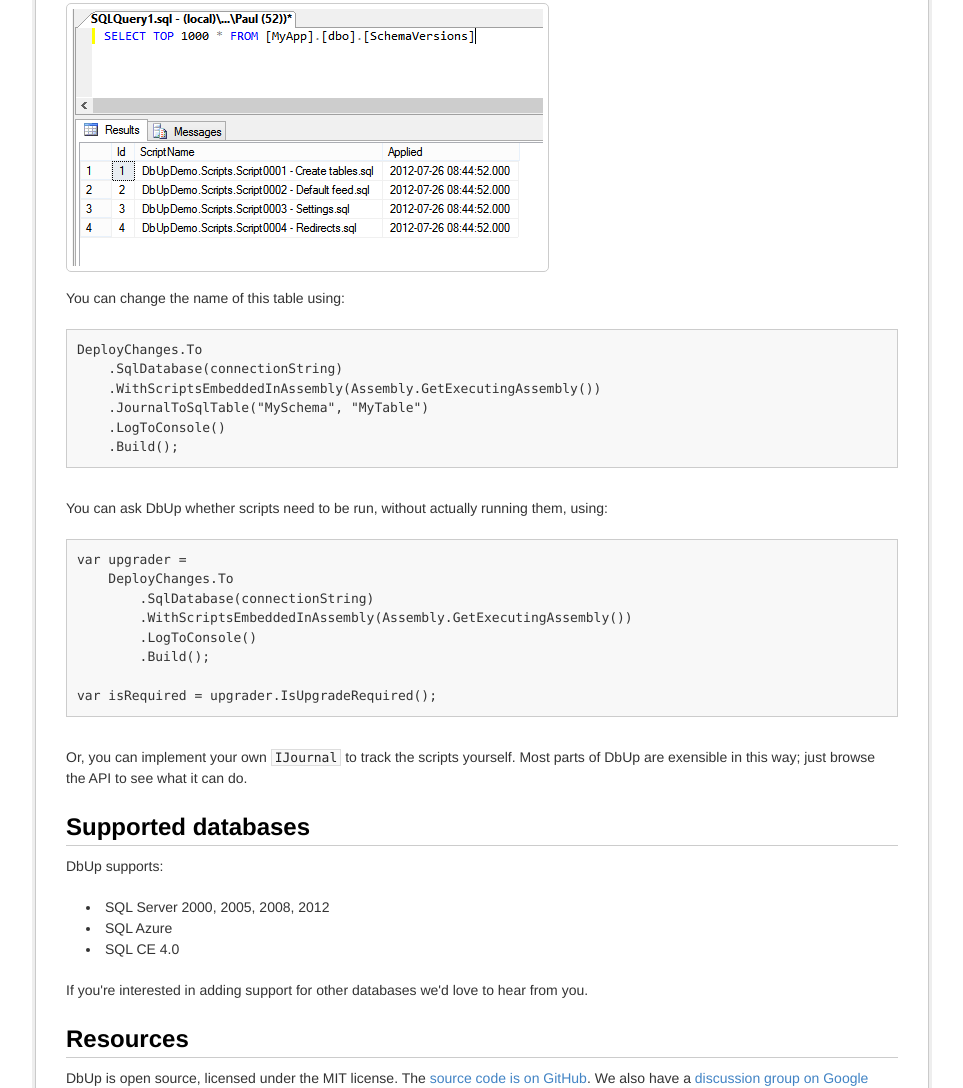
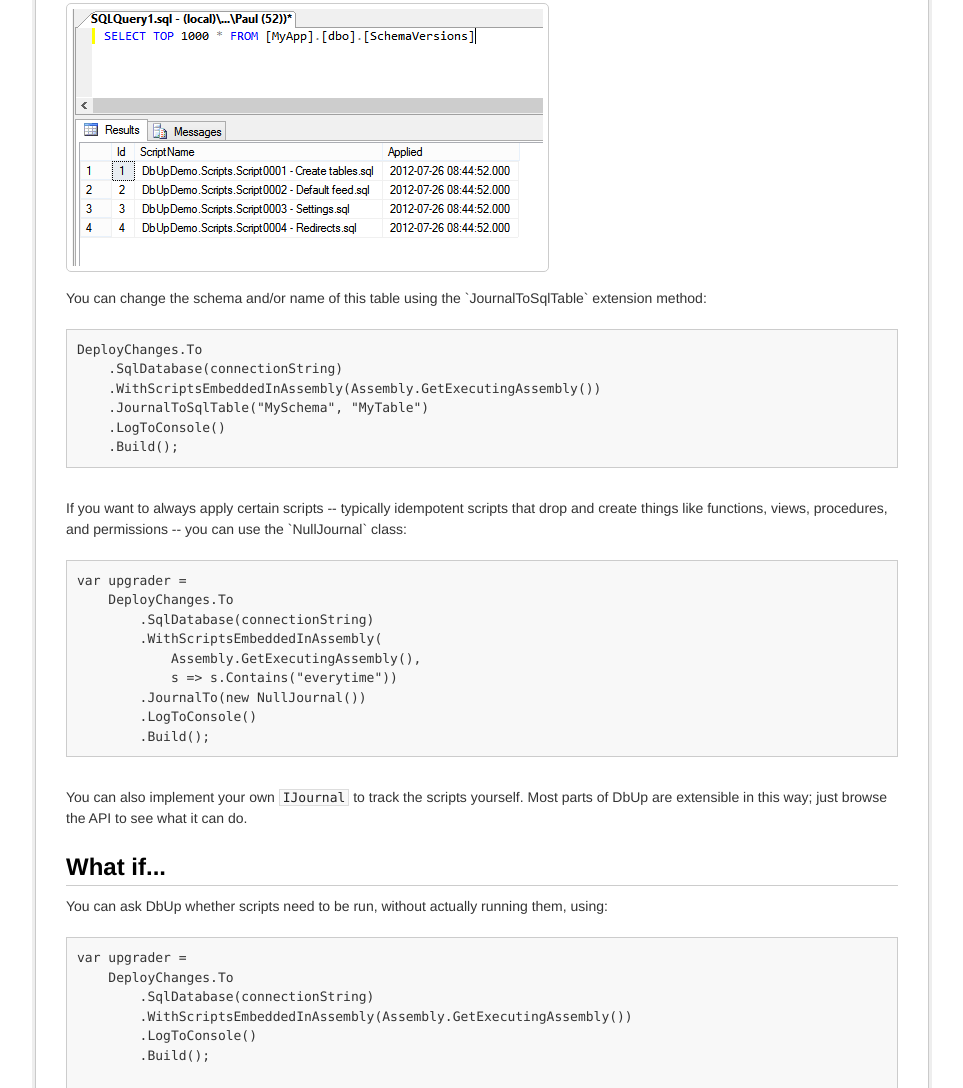
Before and after one commit to DbUp/dbup.github.com, a plain HTML site: page index.html in a window 1280 px wide. Shown: the part 2311-3399 px from the top of the page, without its empty margins (158-1121 px from the left). Drawn offline with Linux system fonts and the light colour scheme.

Commit message:
Update index.html

```diff
--- a/index.html
+++ b/index.html
@@ -93,7 +93,7 @@
 </p>
 <img src="images/schema-versions.png" alt="The SchemaVersions table created by DbUp" />
 <p>
-  You can change the name of this table using:
+  You can change the schema and/or name of this table using the `JournalToSqlTable` extension method:
 </p>
 <pre><code>DeployChanges.To
     .SqlDatabase(connectionString)
@@ -103,6 +103,21 @@
     .Build();
 </code></pre>
 
+<p>If you want to always apply certain scripts -- typically idempotent scripts that drop and create things like functions, views, procedures, and permissions -- you can use the `NullJournal` class:</p>
+<pre><code>var upgrader =
+    DeployChanges.To
+        .SqlDatabase(connectionString)
+        .WithScriptsEmbeddedInAssembly(
+            Assembly.GetExecutingAssembly(),
+            s => s.Contains("everytime"))
+        .JournalTo(new NullJournal())
+        .LogToConsole()
+        .Build();
+</code></pre>
+
+<p>You can also implement your own <code>IJournal</code> to track the scripts yourself. Most parts of DbUp are extensible in this way; just browse the API to see what it can do.</p>
+
+<h2>What if...</h2>
 <p>You can ask DbUp whether scripts need to be run, without actually running them, using:</p>
 <pre><code>var upgrader =
     DeployChanges.To
@@ -113,8 +128,6 @@
 
 var isRequired = upgrader.IsUpgradeRequired();
 </code></pre>
-
-<p>Or, you can implement your own <code>IJournal</code> to track the scripts yourself. Most parts of DbUp are exensible in this way; just browse the API to see what it can do.</p>
 
 <h2>Supported databases</h2>
 
```
